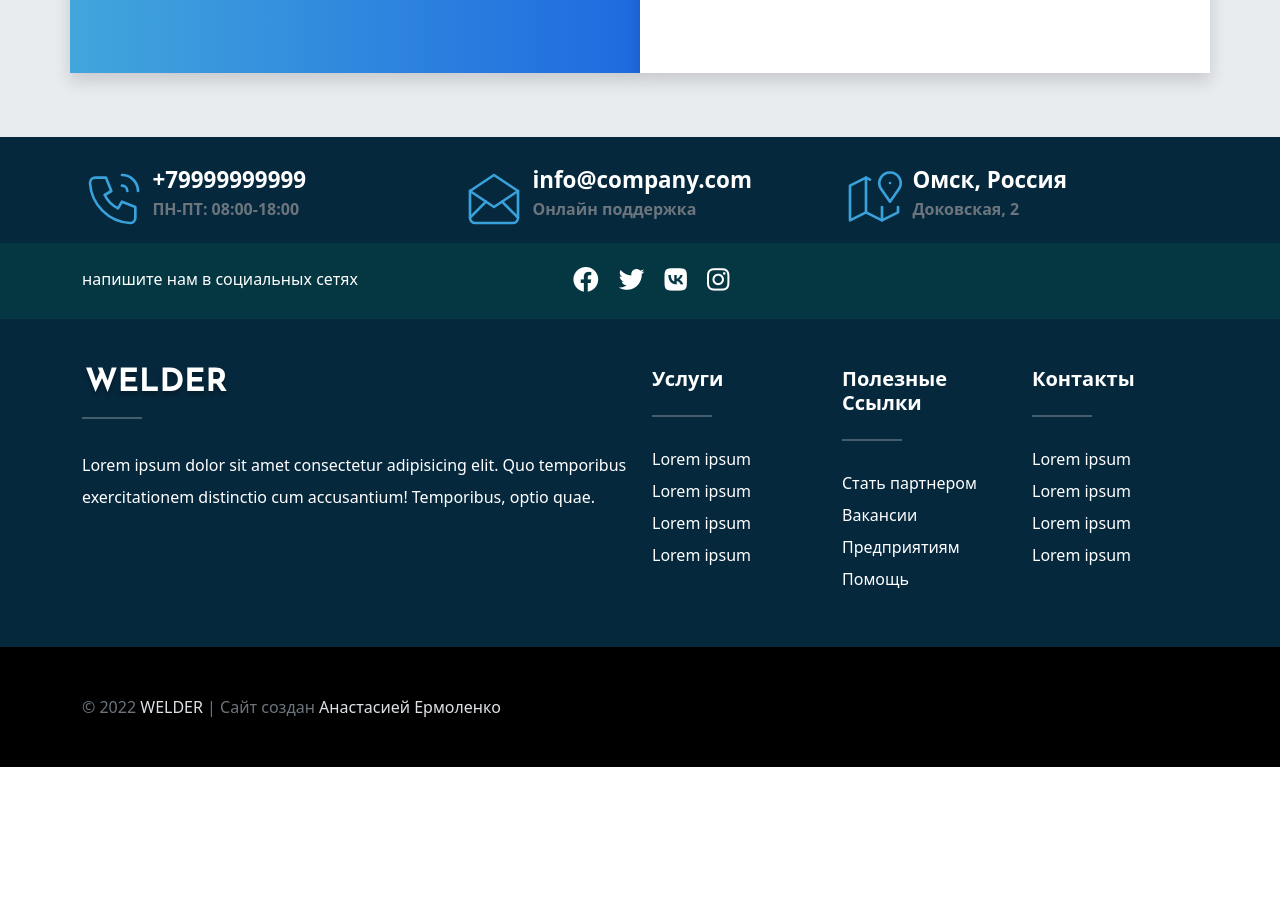
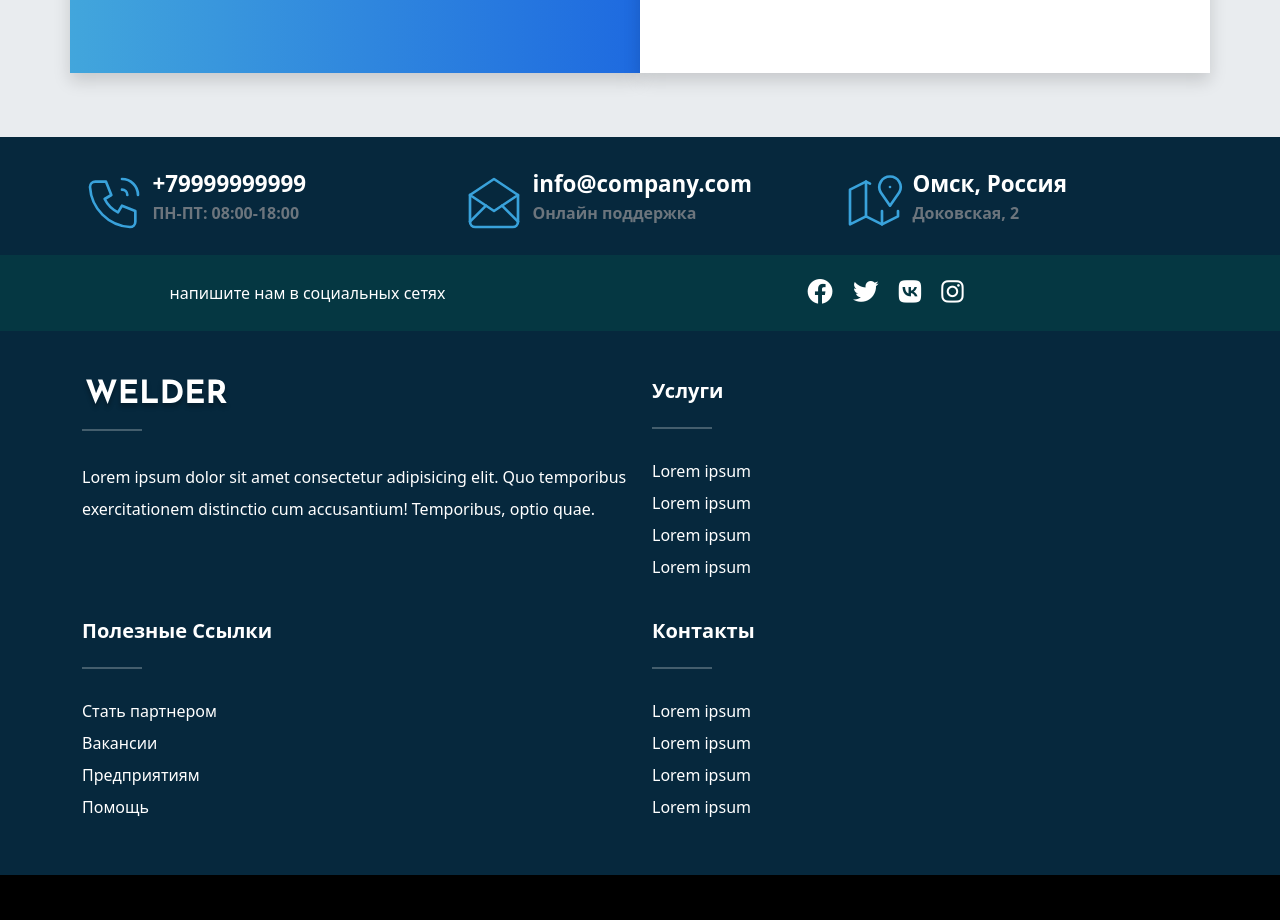
Before and after one commit to Takerumi/welder-site, a website: page index.html in a window 1280 px wide. Shown: the part 6841-7761 px from the top of the page. Before the commit the page ends 7608 px from the top, so only its background shows below. Drawn offline with Linux system fonts and the light colour scheme.

Commit message:
Refactoring the footer section

```diff
--- a/index.html
+++ b/index.html
@@ -738,10 +738,10 @@
     <!-- Футер -->
     <footer class="footer">
       <div class="container">
-        <div class="row">
+        <div class="contacts">
                     <!-- номер телефона -->
-                    <div class="col-md-4 col-lg-4 contact-box">
-                      <div class="contact-box__icon">
+                    <div class="contacts__box">
+                      <div class="contacts__icon">
                         <svg xmlns="http://www.w3.org/2000/svg" class="icon icon-tabler icon-tabler-phone-call" viewBox="0 0 24 24" stroke-width="1" fill="none" stroke-linecap="round" stroke-linejoin="round">
                           <path stroke="none" d="M0 0h24v24H0z" fill="none"/>
                           <path d="M5 4h4l2 5l-2.5 1.5a11 11 0 0 0 5 5l1.5 -2.5l5 2v4a2 2 0 0 1 -2 2a16 16 0 0 1 -15 -15a2 2 0 0 1 2 -2" />
@@ -749,14 +749,14 @@
                           <path d="M15 3a6 6 0 0 1 6 6" />
                         </svg>
                       </div>
-                      <div class="contact-box__info">
-                        <a href="" class="contact-box__info--title">+79999999999</a>
-                        <p class="contact-box__info--subtitle">ПН-ПТ: 08:00-18:00</p>
+                      <div class="contacts__info">
+                        <a href="" class="contacts__info--title">+79999999999</a>
+                        <p class="contacts__info--subtitle">ПН-ПТ: 08:00-18:00</p>
                       </div>
                   </div>
                   <!-- почта -->
-                  <div class="col-md-4 col-lg-4 contact-box">
-                      <div class="contact-box__icon">
+                  <div class="contacts__box">
+                      <div class="contacts__icon">
                         <svg xmlns="http://www.w3.org/2000/svg" class="icon icon-tabler icon-tabler-mail-opened" viewBox="0 0 24 24" stroke-width="1" fill="none" stroke-linecap="round" stroke-linejoin="round">
                           <path stroke="none" d="M0 0h24v24H0z" fill="none"/>
                           <polyline points="3 9 12 15 21 9 12 3 3 9" />
@@ -765,14 +765,14 @@
                           <line x1="15" y1="13" x2="21" y2="19" />
                         </svg>
                       </div>
-                      <div class="contact-box__info">
-                        <a href="" class="contact-box__info--title">info@company.com</a>
-                        <p class="contact-box__info--subtitle">Онлайн поддержка</p>
+                      <div class="contacts__info">
+                        <a href="" class="contacts__info--title">info@company.com</a>
+                        <p class="contacts__info--subtitle">Онлайн поддержка</p>
                       </div>
                   </div>
                   <!-- местонахождение -->
-                  <div class="col-md-4 col-lg-4 contact-box">
-                      <div class="contact-box__icon">
+                  <div class="contacts__box">
+                      <div class="contacts__icon">
                         <svg xmlns="http://www.w3.org/2000/svg" class="icon icon-tabler icon-tabler-map-2" viewBox="0 0 24 24" stroke-width="1" fill="none" stroke-linecap="round" stroke-linejoin="round">
                           <path stroke="none" d="M0 0h24v24H0z" fill="none"/>
                           <line x1="18" y1="6" x2="18" y2="6.01" />
@@ -782,9 +782,9 @@
                           <line x1="15" y1="15" x2="15" y2="20" />
                         </svg>
                       </div>
-                      <div class="contact-box__info">
-                        <a href="" class="contact-box__info--title">Омск, Россия</a>
-                        <p class="contact-box__info--subtitle">Доковская, 2</p>
+                      <div class="contacts__info">
+                        <a href="" class="contacts__info--title">Омск, Россия</a>
+                        <p class="contacts__info--subtitle">Доковская, 2</p>
                       </div>
                   </div>
         </div>
@@ -793,9 +793,9 @@
             <!-- социальные сети -->
             <div class="footer-sm">
               <div class="container">
-                <div class="row row--center footer-sm__row">
-                  <div class="col-lg-5 col-md-6 footer-sm__descr">напишите нам в социальных сетях</div>
-                  <div class="col-lg-7 col-md-6">
+                <div class="social-media social-media--white social-media--center">
+                  <div class="social-media__descr">напишите нам в социальных сетях</div>
+                  <div class="social-media__links">
                     <a href="#"><i class="fab fa-facebook"></i></a>
                     <a href="#"><i class="fab fa-twitter"></i></a>
                     <a href="#"><i class="fab fa-vk"></i></a>
@@ -807,8 +807,9 @@
 
             <!-- инфо о компании -->
             <div class="container">
-              <div class="row info">
-                <div class="col-12 col-sm-6 col-lg-6 info__col">
+              <div class="info">
+                <!-- col-12 col-sm-6 col-lg-6  -->
+                <div class="info__block">
                   <div class="info__brand">
                     <img src="images/logo.svg" alt="logo image" />
                   </div>
@@ -817,7 +818,7 @@
                         Lorem ipsum dolor sit amet consectetur adipisicing elit. Quo temporibus exercitationem distinctio cum accusantium! Temporibus, optio quae.
                   </p>
                 </div>
-                <div class="col-12 col-sm-6 col-lg-2 info__col">
+                <div class="info__block">
                   <h5 class="info__subtitle">Услуги</h5>
                   <hr class="hr--footer">
                   <ul class="list-inline campany-list">
@@ -827,7 +828,7 @@
                     <li><a href="#">Lorem ipsum</a></li>
                   </ul>
                 </div>
-                <div class="col-12 col-sm-6 col-lg-2 info__col">
+                <div class="info__block">
                   <h5 class="info__subtitle">Полезные ссылки</h5>
                   <hr class="hr--footer">
                   <ul class="list-inline campany-list">
@@ -837,7 +838,7 @@
                     <li><a href="#">Помощь</a></li>
                   </ul>
                 </div>
-                <div class="col-12 col-sm-6 col-lg-2 info__col">
+                <div class="info__block">
                   <h5 class="info__subtitle">Контакты</h5>
                   <hr class="hr--footer">
                   <ul class="list-inline campany-list">
--- a/scss/sections/_footer.scss
+++ b/scss/sections/_footer.scss
@@ -4,20 +4,41 @@
 .footer {
   padding-top: 1rem;
   background-color: $dark-blue;
+
+  &__row {
+    @extend .row-wrapper;
+    align-items: center;
+    padding: 1.5rem 0;
+    &--white {
+      color: $white;
+    }
+    &--center {
+      text-align: center;
+    }
+  }
 }
 
 // контакты
-.contact-box {
+.contacts {
+  @extend .row-wrapper;
+  align-items: center;
+  padding: 1.5rem 0;
+
+  &__box {
     position: relative;
     display: flex;
-  padding-top: 0.25rem;
+    align-items: flex-start;
+    margin-top: 0;
 
     @include media-breakpoint-up(md) {
+      @include make-col(4);
       display: block;
     }
 
     @include media-breakpoint-up(lg) {
+      @include make-col(4);
       display: flex;
+    }
   }
 
   &__icon {
@@ -63,15 +84,40 @@
 .footer-sm {
   background-color: #053742;
 
-  &__row {
+  .social-media {
+    @extend .row-wrapper;
+    align-items: center;
     padding: 1.5rem 0;
+    &--white {
       color: $white;
+    }
+    &--center {
+      text-align: center;
     }
 
     &__descr {
-    margin-bottom: 1.5rem;
+      margin-bottom: 1rem;
+      margin-top: 0;
       @include media-breakpoint-up(md) {
+        @include make-col(6);
         margin-bottom: 0;
+      }
+
+      @include media-breakpoint-up(lg) {
+        @include make-col(5);
+      }
+    }
+
+    &__links {
+      margin-top: 0;
+      @include media-breakpoint-up(md) {
+        @include make-col(6);
+        margin-bottom: 0;
+      }
+
+      @include media-breakpoint-up(lg) {
+        @include make-col(7);
+      }
     }
   }
 
@@ -91,17 +137,31 @@
 
 // о компании
 .info {
+  @extend .row-wrapper;
+
   color: $white;
   justify-content: center;
   margin-top: 3rem;
   padding-bottom: 1rem;
-  &__col {
+
+  &__block {
+    @include make-col(12);
     margin: 0 auto;
     margin-bottom: 1.5rem;
+
+    @include media-breakpoint-up(sm) {
+      @include make-col(6);
     }
+
+    @include media-breakpoint-up(lg) {
+      @include make-col(6);
+    }
+  }
+
   &__descr {
     line-height: 2;
   }
+
   &__subtitle {
     text-transform: capitalize;
     font-weight: 700;
```
Also changed, not shown: assets/css/style.css, 1 other file. Lines whose indentation alone changed are shown as unchanged.
